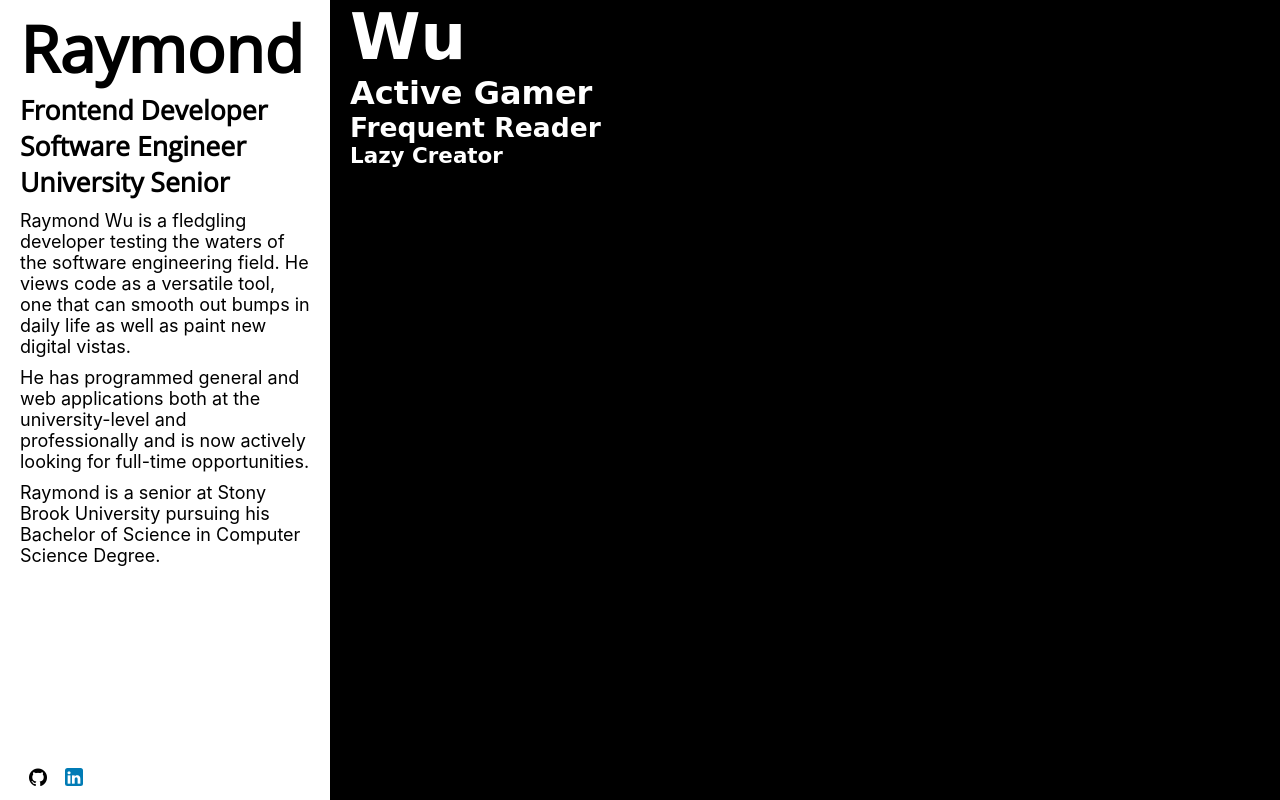
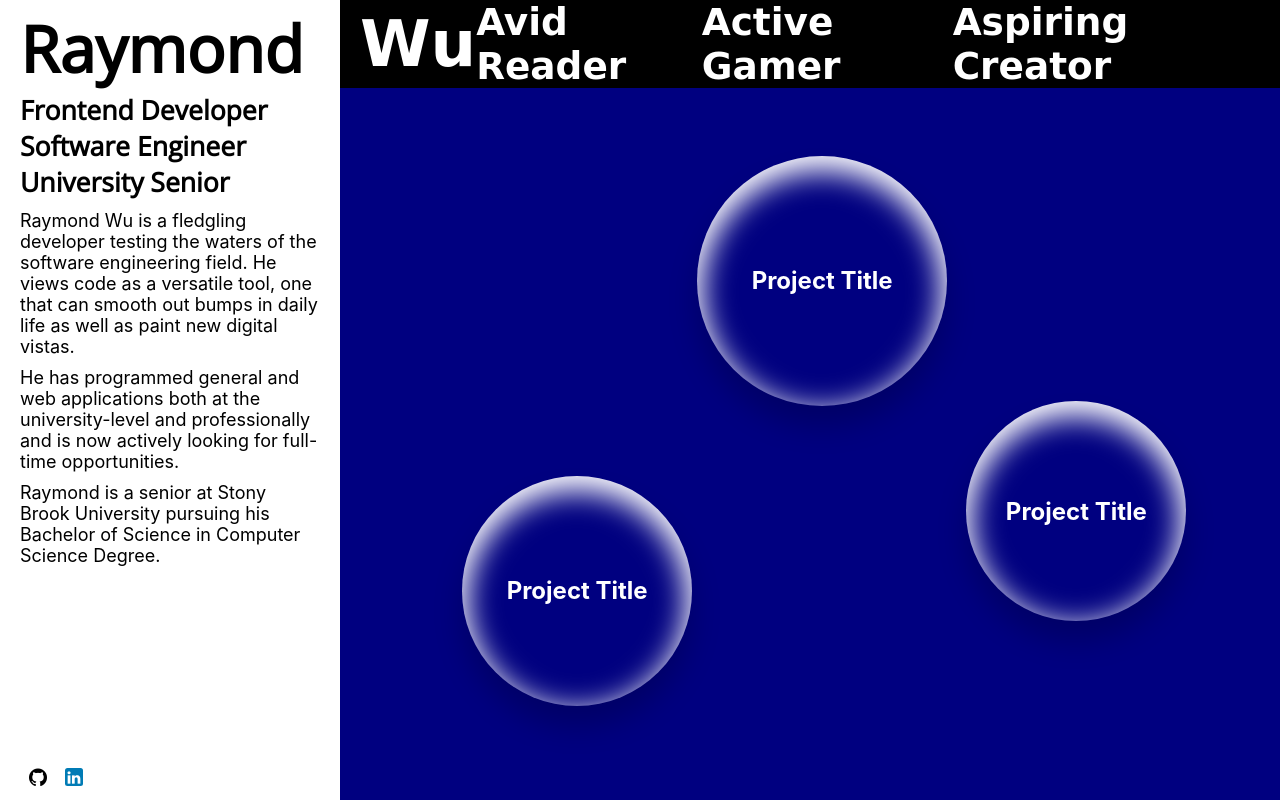
Before and after one commit to Nydroam/personal-website, a React (Create React App) app: page / in a window 1280 px wide. Built offline with nearby package versions, Linux system fonts and the light colour scheme.

Commit message:
Added bubbles

```diff
--- a/src/App.css
+++ b/src/App.css
@@ -56,11 +56,13 @@ h1,h2,h3,h4,h5,h6{
   font-weight: bold;
 }
 .left{
+  min-width:320px;
   width:320px;
   padding-left:20px;
   height: 100vh;
   text-align:left;
   position:relative;
+
 }
 .overflow{
   height: calc(100% - 250px);
@@ -80,22 +82,50 @@ h1,h2,h3,h4,h5,h6{
 .right{
   width:calc(100% - 320px);
   height:100vh;
-  background-color:black;
+  background-color:navy;
   text-align:left;
-  padding-left: 20px;
+
   position:relative;
 }
 .right .heading{
+  padding-left: 20px;
+  padding-right: 20px;
+  z-index: 0;
+  /* transform: skewX(-5deg); */
   color:white;
   font-family: 'Comic Sans MS';
+  display:flex;
+  justify-content: space-between;
+  align-items:center;
+  background-color: black;
 }
-
+.right .heading h1{
+  justify-content: end;
+}
+.right .heading h3{
+}
 
 .bio{
   font-size: 18px;
   width:calc(100% - 20px);
   text-align:left;
   margin-top:10px;
+}
+.bubble{
+  position: absolute;
+  border-radius: 100px;
+  width:200px;
+  height:200px;
+  text-align:center;
+  box-shadow:0 20px 30px rgba(0, 0, 0, 0.2), inset 0px 10px 30px 5px rgba(255, 255, 255, 1);
+  display:flex;
+  justify-content: center;
+  align-items: center;
+  color:white;
+}
+
+.bubble:hover{
+  transform:scale(2,2);
 }
 .App {
   text-align: center;
--- a/src/App.js
+++ b/src/App.js
@@ -1,6 +1,6 @@
 import React from 'react';
-import logo from './logo.svg';
 import './App.css';
+import Bubble from './components/bubble/Bubble';
 
 function App() {
   return (
@@ -49,11 +49,13 @@ function App() {
       <div className="right">
         <div className="heading">
           <h1>Wu</h1>
-          <h4>Active Gamer</h4>
-          <h5>Frequent Reader</h5>
-          <h6>Lazy Creator</h6>
+          <h3> Avid Reader </h3>
+          <h3> Active Gamer</h3>
+          <h3> Aspiring Creator</h3>
         </div>
-
+        <Bubble diameter={230} x={15} y={60} spr={3} spry={2} shake={20} shakey={15} float={false}></Bubble>
+        <Bubble diameter={250} x={40} y={20} spr={3} spry={2} shake={20} shakey={15} float={false}></Bubble>
+        <Bubble diameter={220} x={65} y={50} spr={3} spry={2} shake={20} shakey={15} float={false}></Bubble>
       </div>
     </div>
   );
--- /dev/null
+++ b/src/components/bubble/Bubble.js
@@ -0,0 +1,44 @@
+import React from 'react';
+
+class Bubble extends React.Component{
+
+    constructor(props){
+        super(props)
+        this.state = {
+            x:this.props.x,
+            y:this.props.y,
+            change:Math.random()<0.5?1:-1,
+            changey:Math.random()<0.5?1:-1,
+            frame:1,
+            framey:1,
+            transition:true,
+        }
+
+    }
+    componentDidMount(){
+        setInterval( () =>
+        {
+            this.setState({transition:true})
+            if (this.state.frame >= this.props.shake || this.state.frame <= -1 * this.props.shake)
+                this.setState({change:this.state.change*-1});
+            if (this.state.framey >= this.props.shakey || this.state.framey <= -1 * this.props.shakey)
+                this.setState({changey:this.state.changey*-1});
+            console.log(this.state.framey)
+            if (this.state.y < -50)
+                this.setState({y:110,transition:false})
+            this.setState({
+                x:this.props.x+ Math.sin(this.state.frame/this.props.shake * Math.PI/2)*this.props.spr,
+                y:this.props.float?this.state.y-1:this.props.y+ Math.sin(this.state.framey/this.props.shakey * Math.PI/2)*this.props.spry,
+                frame:this.state.frame+this.state.change,
+                framey:this.state.framey+this.state.changey});
+        },150)
+    }
+    render(){
+        const {x,y} = this.state;
+        return(
+            <div className="bubble" style={{width:this.props.diameter,height:this.props.diameter, borderRadius:this.props.diameter/2,left:x + "%",top:y + "%", transition:this.state.transition?"0.15s linear":"none"}}><h2>Project Title</h2></div>
+        )
+    }
+}
+
+export default Bubble;
```
